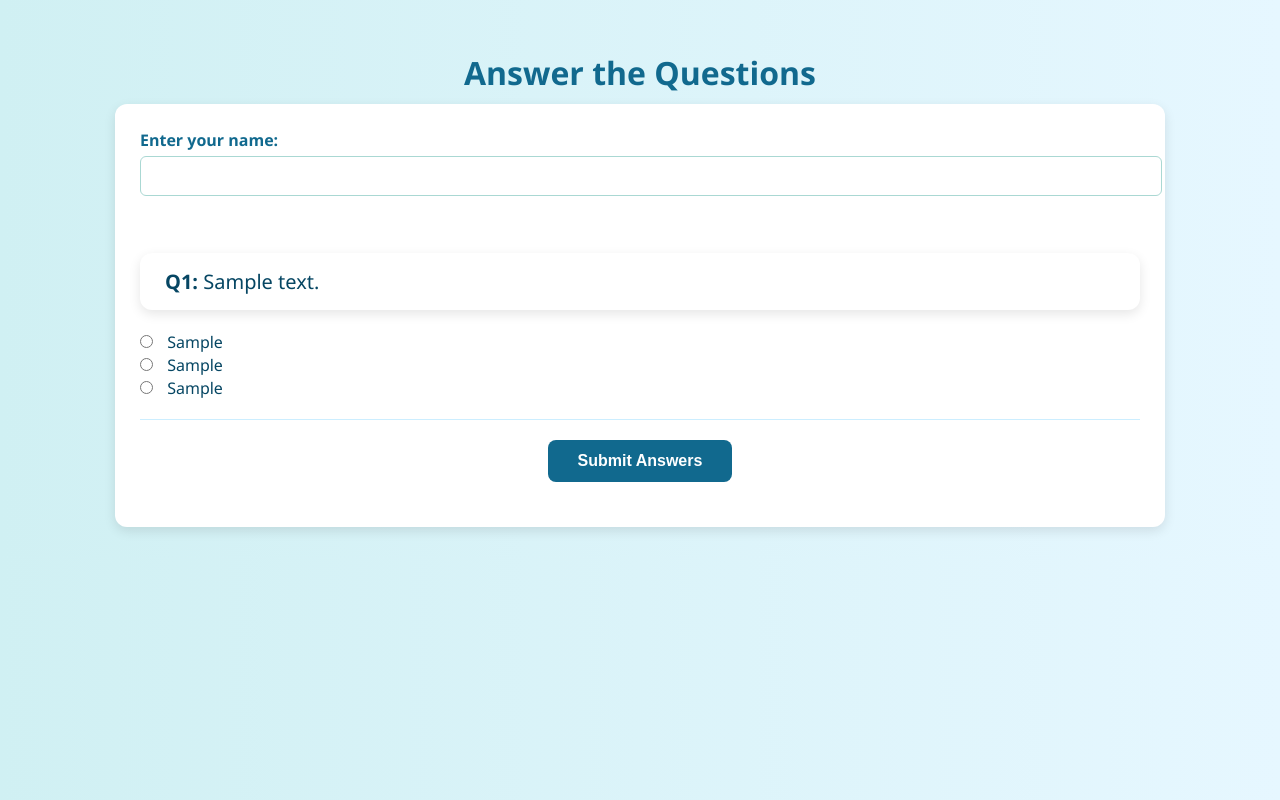
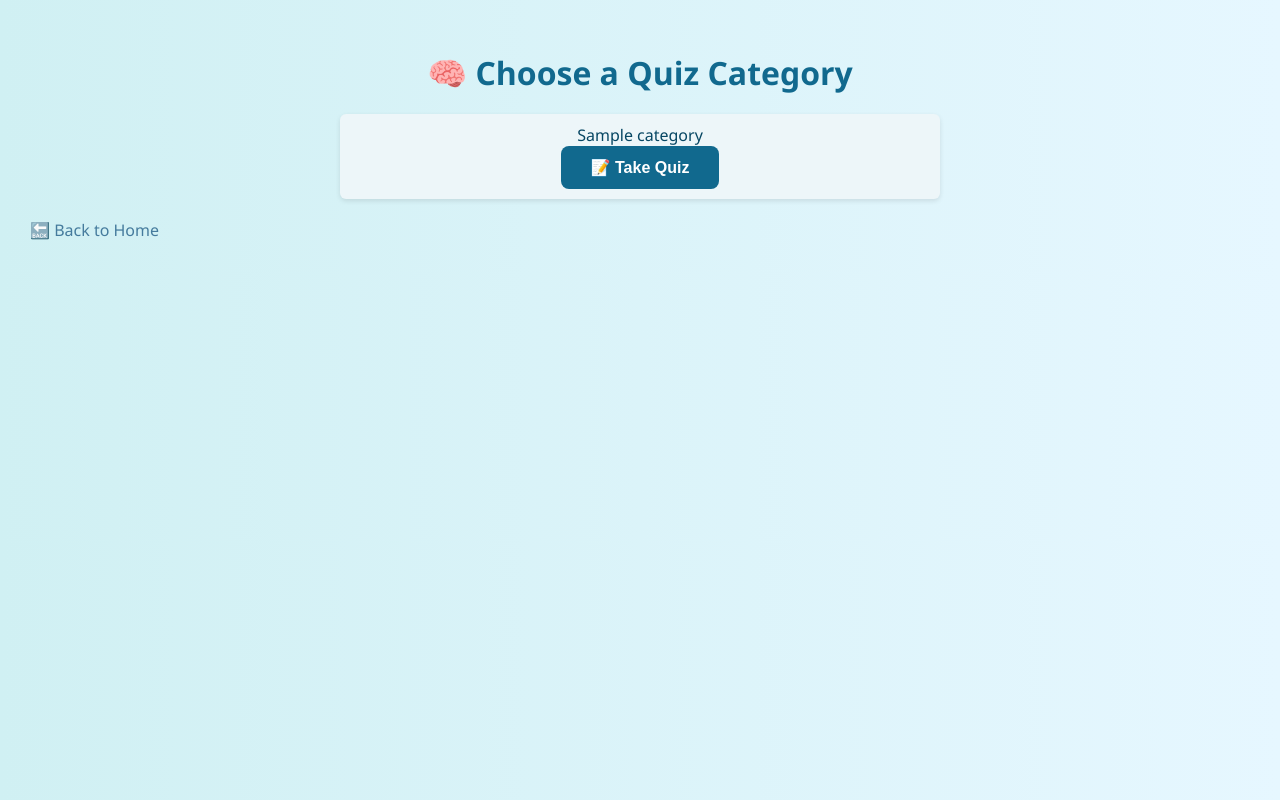
Before and after one commit to renisha18/QuizMaster, a Flask app: page /quiz in a window 1280 px wide. Run offline with Flask 3, Linux system fonts and the light colour scheme; tables that the repository leaves empty or names only in its code hold one stand-in row (values such as "Sample post").

Commit message:
quiz master

```diff
--- a/app.py
+++ b/app.py
@@ -1,4 +1,4 @@
-from flask import Flask, render_template, request, redirect
+from flask import Flask, render_template, request, redirect, url_for, session, flash
 import mysql.connector
 
 app = Flask(__name__)
@@ -13,89 +13,152 @@ db = mysql.connector.connect(
 )
 cursor = db.cursor(dictionary=True)
 
-# Function to reconnect DB if needed
+
 def get_db_connection():
     if not db.is_connected():
         db.reconnect()
     return db
 
 # ------------------ Home/User Registration ------------------
+@app.route('/')
+def index():
+    return redirect(url_for('login'))
 
-@app.route('/', methods=['GET', 'POST'])
-def index():
-    name = ""
-    email = ""
-    role = ""
+
+@app.route('/signup', methods=['GET', 'POST'])
+def signup():
+    if request.method == 'POST':
+        name = request.form['username']
+        email = request.form['email']
+        password = request.form['password']
+        role = request.form['role']
+
+        cursor.execute("SELECT * FROM users WHERE email = %s", (email,))
+        existing_user = cursor.fetchone()
+
+        if existing_user:
+            return "⚠️ Email already registered. Please log in instead."
+
+        cursor.execute("INSERT INTO users (username, email, password, role) VALUES (%s, %s, %s, %s)",
+                       (name, email, password, role))
+        db.commit()
+
+        session['username'] = name
+
+        if role == 'teacher':
+            return redirect('/new_quiz')
+        else:
+            return redirect('/quiz')
+
+    return render_template('signup.html')
+
+
+# ------------------ Login ------------------
+
+@app.route('/login', methods=['GET', 'POST'])
+def login():
+    if request.method == 'POST':
+        name = request.form['username']
+        password = request.form['password']
+
+        cursor.execute("SELECT * FROM users WHERE username = %s AND password = %s", (name, password))
+        user = cursor.fetchone()
+
+        if user:
+            session['username'] = name
+            role = user['role']
+            if role == 'teacher':
+                return redirect('/new_quiz')
+            else:
+                return redirect('/quiz')
+        else:
+            return "❌ Incorrect username or password."
+
+    return render_template('login.html')
+
+# ------------------ Teacher: Add New Category ------------------
+
+@app.route('/new_quiz', methods=['GET', 'POST'])
+def new_quiz():
+    cursor = db.cursor(dictionary=True)
+
+    # Fetch existing quiz categories
+    cursor.execute("SELECT * FROM categories")
+    categories = cursor.fetchall()
 
     if request.method == 'POST':
-        userdetails = request.form
-        name = userdetails['username']
-        email = userdetails['email']
-        role = userdetails['role']
+        category_name = request.form['category_name']
+        cursor.execute("INSERT INTO categories (name) VALUES (%s)", (category_name,))
+        db.commit()
+        return redirect('/new_quiz')  # refresh page after adding new category
 
-        try:
-            conn = get_db_connection()
-            cursor = conn.cursor(dictionary=True)
+    return render_template('new_quiz.html', categories=categories)
 
-            cursor.execute("SELECT * FROM users WHERE email = %s", (email,))
-            existing_user = cursor.fetchone()
+@app.route("/add_category", methods=["POST"])
+def add_category():
+    category_name = request.form["category"]
+    cursor.execute("INSERT INTO categories (name) VALUES (%s)", (category_name,))
+    db.commit()
+    category_id = cursor.lastrowid
+    return redirect(url_for("add_questions", category_id=category_id))
 
-            if existing_user:
-                cursor.close()
-                return "⚠️ This email is already registered!"
 
-            cursor.execute("INSERT INTO users (username, email, role) VALUES (%s, %s, %s)", (name, email, role))
-            conn.commit()
-            cursor.close()
-            if role == 'teacher':
-                return redirect('/main')
-            elif role == 'student':
-                return redirect('/quiz')
+# ------------------ Teacher: Add Questions ------------------
 
-        except Exception as e:
-            return f"Failed to add user: {e}"
+@app.route("/add_questions/<int:category_id>")
+def add_questions(category_id):
+    cursor.execute("SELECT name FROM categories WHERE id = %s", (category_id,))
+    category = cursor.fetchone()
+    return render_template("questions_form.html", category_id=category_id, category_name=category["name"])
 
-    return render_template('index.html', name=name, email=email, role=role)
+@app.route("/submit_questions/<int:category_id>", methods=["POST"])
+def submit_questions(category_id):
+    try:
+        for i in range(1, 6):
+            question = request.form[f"question{i}"]
+            option1 = request.form[f"option1_{i}"]
+            option2 = request.form[f"option2_{i}"]
+            option3 = request.form[f"option3_{i}"]
+            correct = request.form[f"correct_{i}"]
 
-# ------------------ Load Question Form ------------------
+            cursor.execute("""
+                INSERT INTO questions (category_id, question_text, option1, option2, option3, correct_option)
+                VALUES (%s, %s, %s, %s, %s, %s)
+            """, (category_id, question, option1, option2, option3, correct))
 
-@app.route('/main')
-def main():
-    return render_template('questions_form.html')
+        db.commit()
+        return "✅ Questions saved successfully!"
 
-# ------------------ Submit Questions ------------------
+    except Exception as e:
+        db.rollback()
+        return f"❌ Error saving questions: {str(e)}"
 
-@app.route('/submit_questions', methods=['POST'])
-def submit_questions():
-    for i in range(1, 6):  # 5 questions
-        question = request.form.get(f'question{i}')
-        option1 = request.form.get(f'option1_{i}')
-        option2 = request.form.get(f'option2_{i}')
-        option3 = request.form.get(f'option3_{i}')
-        correct_option = int(request.form.get(f'correct{i}'))
-
-        cursor.execute('''
-            INSERT INTO questions (question_text, option1, option2, option3, correct_option)
-            VALUES (%s, %s, %s, %s, %s)
-        ''', (question, option1, option2, option3, correct_option))
-
-    db.commit()
-    return "✅ Questions saved successfully!"
-
-# ------------------ Show Quiz Page ------------------
+# ------------------ Student: Take Quiz ------------------
 
 @app.route('/quiz')
 def quiz():
-    cursor.execute("SELECT * FROM questions")
+    cursor.execute("SELECT * FROM categories")
+    categories = cursor.fetchall()
+    return render_template("quiz_categories.html", categories=categories)
+
+@app.route('/quiz/<int:category_id>')
+def show_quiz(category_id):
+    cursor = db.cursor(dictionary=True)
+    cursor.execute("SELECT * FROM questions WHERE category_id = %s", (category_id,))
     questions = cursor.fetchall()
-    return render_template('quiz.html', questions=questions)
 
-# ------------------ Submit Quiz Answers ------------------
+    # Optional: Fetch category name if you want to show it in the page
+    cursor.execute("SELECT name FROM categories WHERE id = %s", (category_id,))
+    category = cursor.fetchone()
+
+    cursor.close()
+    return render_template("quiz.html", questions=questions, category=category,category_id=category_id)
 
 @app.route('/submit_answers', methods=['POST'])
 def submit_answers():
-    username = request.form.get('username')
+    username = session.get('username')
     score = 0
+    category_id = request.form.get('category_id')
 
     cursor.execute("SELECT * FROM questions")
     questions = cursor.fetchall()
@@ -106,30 +169,40 @@ def submit_answers():
         if user_answer and int(user_answer) == question['correct_option']:
             score += 10
 
-    cursor.execute("INSERT INTO scores (username, score) VALUES (%s, %s)", (username, score))
+    cursor.execute("INSERT INTO scores (username, score, category_id) VALUES (%s, %s, %s)", (username, score, category_id))
     db.commit()
 
     return render_template('result.html', username=username, score=score)
 
-# ------------------ View Users & Scores ------------------
+
+
+
+# ------------------ View Scores and Question Sets ------------------
 
 @app.route('/users')
 def users():
-    try:
-        conn = get_db_connection()
+    cursor.execute("SELECT * FROM scores")
+    users = cursor.fetchall()
+    return render_template('users.html', users=users)
 
-        if conn.is_connected():
-            cursor = conn.cursor(dictionary=True)
-            cursor.execute("SELECT * FROM scores")
-            users = cursor.fetchall()
-            cursor.close()
-            return render_template('users.html', users=users)
-        else:
-            return 'Failed to connect to MySQL.'
+@app.route("/question_sets")
+def view_question_sets():
+    cursor.execute("SELECT * FROM categories")
+    categories = cursor.fetchall()
+    return render_template("view_question_sets.html", categories=categories)
 
-    except Exception as e:
-        return f"Failed to fetch users: {e}"
+@app.route("/view_questions/<int:category_id>")
+def view_questions_in_category(category_id):
+    cursor.execute("SELECT name FROM categories WHERE id = %s", (category_id,))
+    category = cursor.fetchone()
 
+    cursor.execute("SELECT * FROM questions WHERE category_id = %s", (category_id,))
+    questions = cursor.fetchall()
+
+    cursor.execute("SELECT username, score FROM scores WHERE category_id = %s", (category_id,))
+    scores = cursor.fetchall()
+
+    return render_template("view_questions.html", category=category, questions=questions, scores=scores)
 # ------------------ Run App ------------------
 
 if __name__ == '__main__':
--- a/static/style.css
+++ b/static/style.css
@@ -1,4 +1,107 @@
-/* Base styling */
+/* General Styling */
+body {
+    font-family: Arial, sans-serif;
+    background: linear-gradient(120deg, #a8dadc, #457b9d);
+    color: #1d3557;
+    margin: 0;
+    padding: 20px;
+}
+
+/* Headings */
+h1, h2, h3 {
+    text-align: center;
+    color: #1d3557;
+}
+
+/* Forms */
+form {
+    width: 100%;
+    max-width: 400px;
+    margin: 0 auto;
+    padding: 20px;
+    background-color: #f1faee;
+    border: 1px solid #1d3557;
+    border-radius: 10px;
+}
+
+input[type="text"], input[type="email"], input[type="password"], select {
+    width: 100%;
+    padding: 10px;
+    margin: 10px 0;
+    border: 1px solid #457b9d;
+    border-radius: 5px;
+    background-color: #edf6f9;
+}
+
+button, input[type="submit"] {
+    background-color: #1d3557;
+    color: #f1faee;
+    padding: 10px 20px;
+    border: none;
+    border-radius: 5px;
+    cursor: pointer;
+}
+
+button:hover, input[type="submit"]:hover {
+    background-color: #457b9d;
+}
+
+/* Links */
+a {
+    color: #457b9d;
+    text-decoration: none;
+}
+
+a:hover {
+    text-decoration: underline;
+}
+
+/* Tables */
+table {
+    width: 100%;
+    margin: 20px 0;
+    border-collapse: collapse;
+    background-color: #f1faee;
+}
+
+td, th {
+    border: 1px solid #1d3557;
+    padding: 8px;
+    text-align: center;
+}
+
+th {
+    background-color: #457b9d;
+    color: #f1faee;
+}
+
+/* Buttons */
+button[type="button"] {
+    background-color: #a8dadc;
+    color: #1d3557;
+    padding: 10px;
+    border: 1px solid #457b9d;
+    border-radius: 5px;
+    cursor: pointer;
+}
+
+button[type="button"]:hover {
+    background-color: #457b9d;
+    color: #f1faee;
+}
+
+/* Fieldsets */
+fieldset {
+    border: 1px solid #1d3557;
+    padding: 10px;
+    border-radius: 10px;
+    background-color: #edf6f9;
+}
+
+legend {
+    color: #1d3557;
+}
+/* Base Styling */
 body {
     margin: 0;
     padding: 30px;
@@ -7,53 +110,68 @@ body {
     color: #064663;
 }
 
-h1, h2 {
+/* Headings */
+h1 {
+    color: #11698e;
+    margin-bottom: 20px;
     text-align: center;
+    font-size: 32px;
+}
+
+h2 {
+    color: #0b5c75;
+    margin-bottom: 15px;
+    text-align: center;
+    font-size: 24px;
+}
+
+/* Unordered List */
+ul {
+    list-style-type: none;
+    padding: 0;
+    margin: 20px auto;
+    max-width: 600px;
+}
+
+ul li {
+    background-color: #edf6f9;
+    margin: 10px 0;
+    padding: 10px 15px;
+    border-radius: 6px;
+    box-shadow: 0 2px 5px rgba(0, 0, 0, 0.1);
+    text-align: center;
+}
+
+ul li a {
     color: #064663;
-    margin-bottom: 20px;
+    text-decoration: none;
+    font-weight: bold;
+}
+
+ul li a:hover {
+    color: #0b5c75;
 }
 
 /* Forms */
 form {
     width: 100%;
-    max-width: 1000px;
-    margin: 0 auto;
-    padding: 25px;
+    max-width: 600px;
+    margin: 20px auto;
+    padding: 20px;
     background-color: #ffffff;
     border-radius: 12px;
     box-shadow: 0 4px 12px rgba(0, 0, 0, 0.1);
 }
 
-fieldset {
-    border: 2px solid #a0d8ef;
-    border-radius: 10px;
-    padding: 15px;
-    margin-bottom: 20px;
-}
-
-legend, label {
-    font-weight: bold;
-    color: #11698e;
-}
-
-input[type="text"],
-input[type="email"],
-select {
+input[type="text"] {
     width: 100%;
     padding: 10px;
-    margin-top: 5px;
     margin-bottom: 15px;
     border: 1px solid #aad8d3;
     border-radius: 6px;
     font-size: 16px;
 }
 
-input[type="radio"] {
-    margin: 5px 10px 0 0;
-}
-
-/* Buttons */
-input[type="submit"],
 button {
     padding: 12px 30px;
     background-color: #11698e;
@@ -64,83 +182,18 @@ button {
     border-radius: 8px;
     cursor: pointer;
     display: block;
-    margin: 20px auto;
+    margin: 0 auto;
     transition: background-color 0.3s ease;
 }
 
-input[type="submit"]:hover,
 button:hover {
     background-color: #0b5c75;
 }
 
-/* Tables */
-table {
-    width: 100%;
-    border-collapse: collapse;
-    background-color: white;
-    box-shadow: 0 4px 12px rgba(0, 0, 0, 0.1);
-    margin: 0 auto 40px auto;
-}
-
-th, td {
-    border: 1px solid #ccc;
-    padding: 12px 16px;
-    text-align: center;
-}
-
-th {
-    background-color: #00796b;
-    color: white;
-}
-
-tr:nth-child(even) {
-    background-color: #f9f9f9;
-}
-
-tr:hover {
-    background-color: #e0f7fa;
-}
-
+/* Horizontal Rule */
 hr {
     border: none;
     height: 1px;
     background-color: #cceeff;
     margin: 20px 0;
 }
-
-/* Anchor Button Wrapper */
-a button {
-    margin-top: 10px;
-}
-body {
-
-    padding: 30px;
-    background: linear-gradient(to right, #d0f0f3, #e6f7ff);
-    font-family: 'Segoe UI', Tahoma, Geneva, Verdana, sans-serif;
-    color: #064663;
-    display: flex;
-    flex-direction: column;
-    align-items: center;
-    justify-content: center;
-}
-
-h1 {
-    color: #11698e;
-    margin-bottom: 10px;
-    font-size: 32px;
-}
-
-h2 {
-    color: #0b5c75;
-    margin-bottom: 20px;
-    font-size: 24px;
-}
-
-p {
-    font-size: 20px;
-    background-color: #ffffff;
-    padding: 15px 25px;
-    border-radius: 12px;
-    box-shadow: 0 4px 12px rgba(0, 0, 0, 0.1);
-    color: #064663;
-}
--- /dev/null
+++ b/templates/category_input.html
@@ -0,0 +1,5 @@
+<form action="/add_category" method="POST">
+    <label for="category">Enter Quiz Category:</label>
+    <input type="text" name="category" required>
+    <button type="submit">Continue</button>
+</form>
--- a/templates/quiz.html
+++ b/templates/quiz.html
@@ -1,15 +1,13 @@
 <!DOCTYPE html>
 <html>
 <head>
-    <title>Take the Quiz</title>
+    <title>TAKE THE QUIZ </title>
     <link rel="stylesheet" href="{{ url_for('static', filename='style.css') }}">
 </head>
 <body>
     <h1>Answer the Questions</h1>
-    <form action="/submit_answers" method="POST">
-        <label>Enter your name:</label>
-        <input type="text" name="username" required><br><br>
-
+    <form action="{{ url_for('submit_answers', category_id=category_id) }}" method="POST">
+        <input type="hidden" name="category_id" value="{{ category_id }}">
         {% for q in questions %}
             <div>
                 <p><strong>Q{{ loop.index }}:</strong> {{ q.question_text }}</p>
--- /dev/null
+++ b/templates/quiz_categories.html
@@ -0,0 +1,22 @@
+<!DOCTYPE html>
+<html>
+<head>
+    <title>Select a Quiz Category</title>
+    <link rel="stylesheet" href="{{ url_for('static', filename='style.css') }}">
+</head>
+<body>
+    <h1>🧠 Choose a Quiz Category</h1>
+    <ul>
+        {% for category in categories %}
+            <li>
+                {{ category.name }}
+                <a href="{{ url_for('show_quiz', category_id=category.id) }}">
+                    <button>📝 Take Quiz</button>
+                </a>
+            </li>
+        {% endfor %}
+    </ul>
+
+    <a href="{{ url_for('index') }}">🔙 Back to Home</a>
+</body>
+</html>
```
Also changed, not shown: templates/login.html (added, +17 -0 lines), templates/new_quiz.html (added, +22 -0 lines), templates/questions_form.html (+11 -8 lines), templates/signup.html (added, +25 -0 lines), templates/view_questions.html (added, +37 -0 lines).
